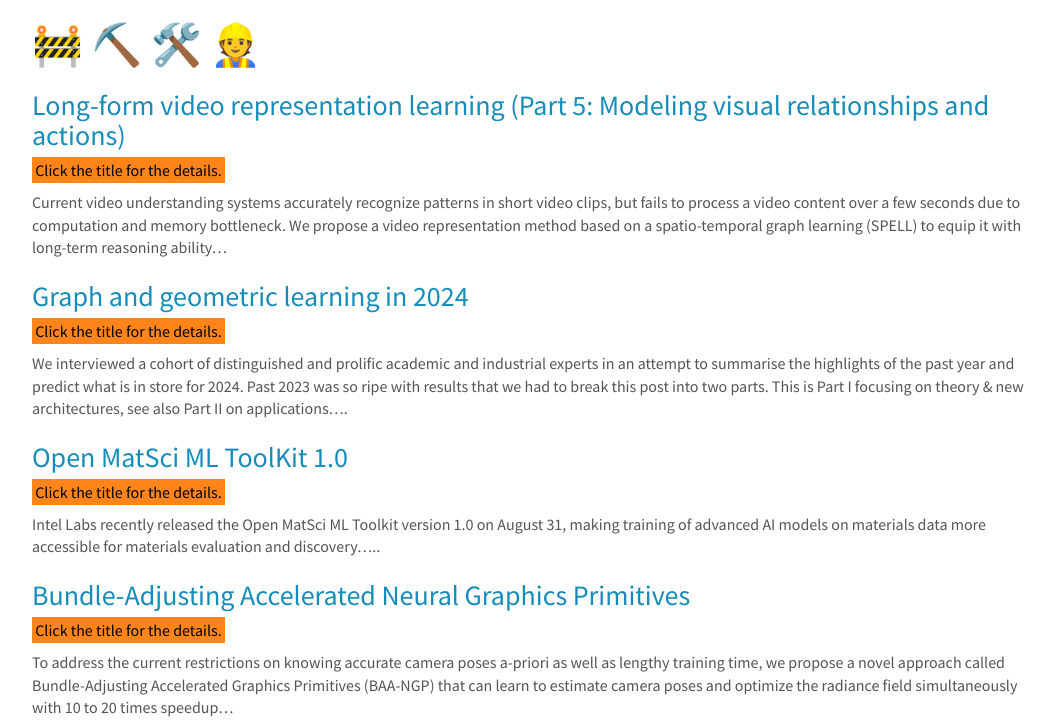
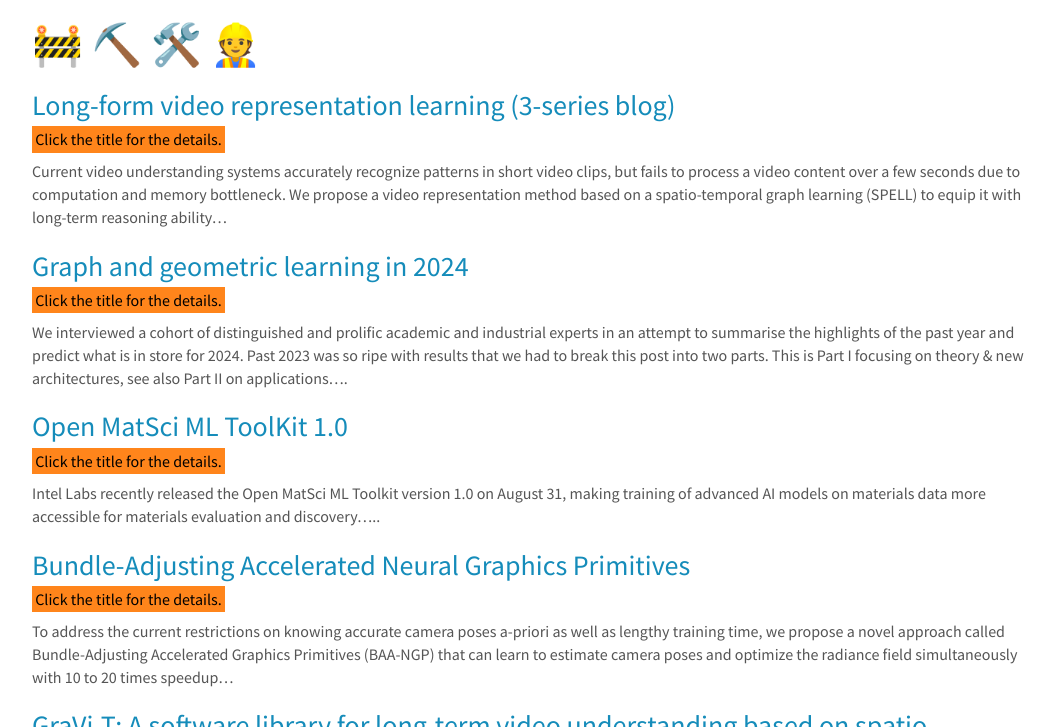
Before and after one commit to intelailabpage/intelailabpage.github.io, a Jekyll site: the page built from _pages/allblogs.md, in a window 1280 px wide and 900 px high, scrolled down 437 px, cut to the strip 173-900 px from the top of the window. Shown: the whole strip, without its empty margins (108-1163 px from the left). Built offline with Jekyll 4.4.1, drawn with Linux system fonts in a browser that asks for light colours; nearby versions of some CDN libraries; comment, search, counter and statistics services are not loaded.

Commit message:
Update and rename 2024-04-16-longformvideoseries-part5.md to 2024-05-16-longformvideoseries.md

```diff
--- a/_posts/2024-04-16-longformvideoseries-part5.md
+++ b/_posts/2024-05-16-longformvideoseries.md
@@ -1,8 +1,8 @@
 ---
 layout: post
-title: "Long-form video representation learning (Part 5: Modeling visual relationships and actions)"
-date: 2024-04-16
-permalink: /2024/04/16/longformvideoseries-part5.html
+title: "Long-form video representation learning (3-series blog)"
+date: 2024-05-16
+permalink: /2024/05/16/longformvideoseries.html
 author: <a href="https://subarnatripathi.github.io/"> Subarna Tripathi </a>
 excerpt: "Current video understanding systems accurately recognize patterns in short video clips, but fails to process a video content over a few seconds due to computation and memory bottleneck. We propose a video representation method based on a spatio-temporal graph learning (SPELL) to equip it with long-term reasoning ability... "
 ---
```
